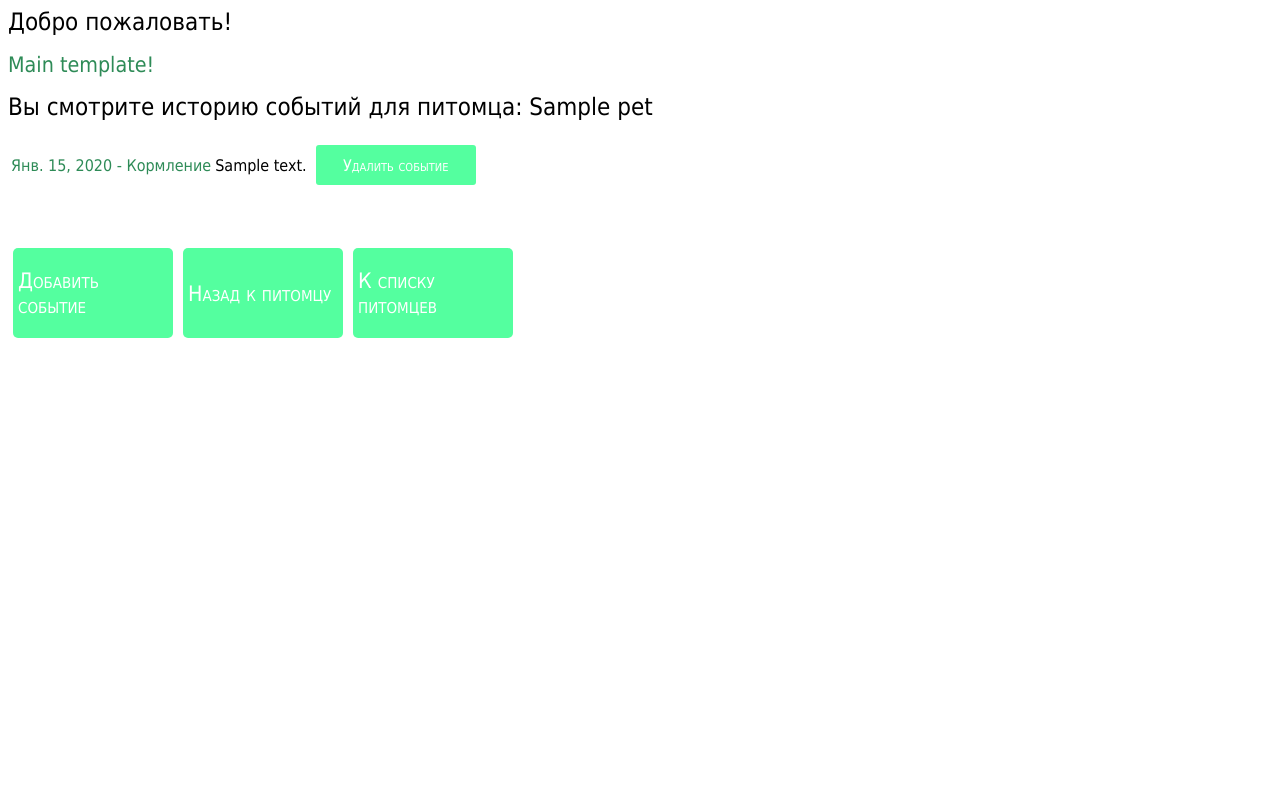
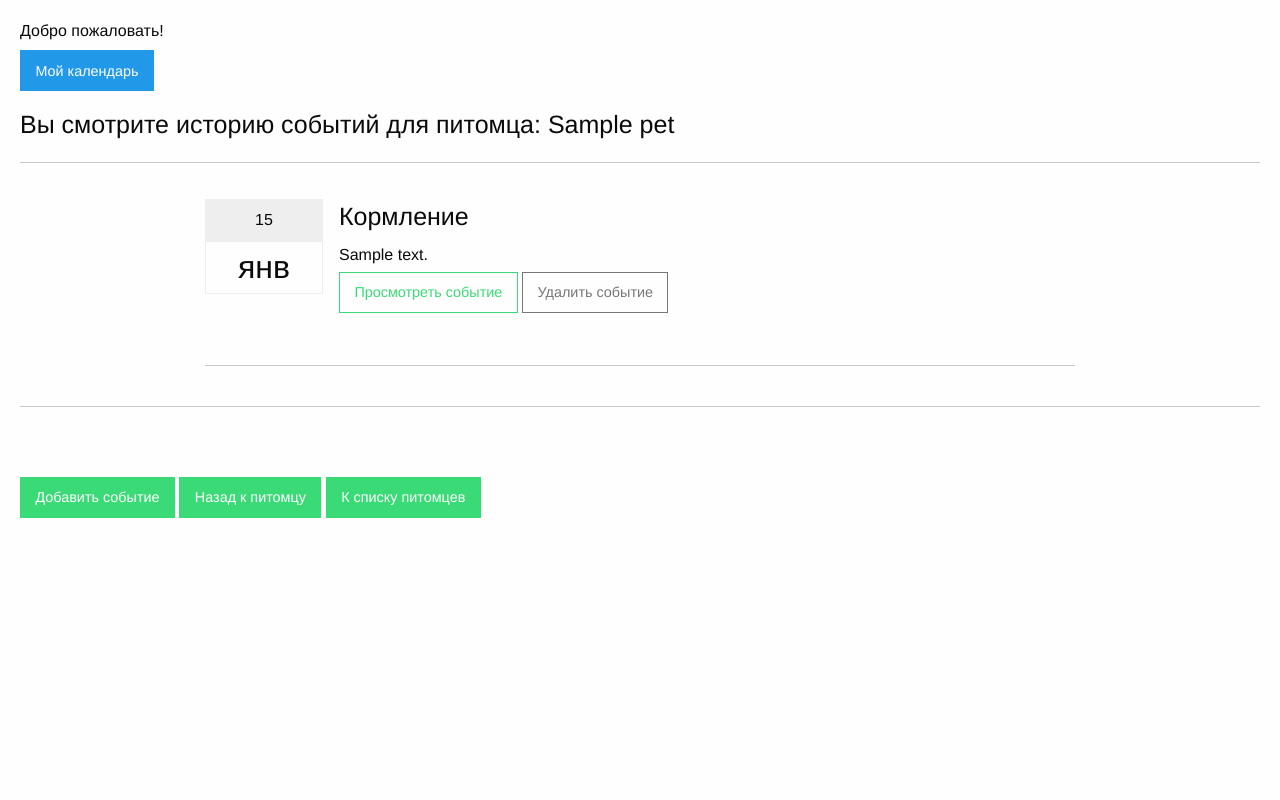
Before and after one commit to rivmar/mypet, a Django app: page /1/petevents/ in a window 1280 px wide. Run offline with Django 3.2, Linux system fonts and the light colour scheme; a user stored in the database is signed in; tables that the repository leaves empty hold one stand-in row (values such as "Sample post"); parts of the project's set-up code (start-up, migrations or seed data) failed here and were passed over.

Commit message:
Finish styles and calendar navigation

```diff
--- a/loginsys/templates/loginsys/login.html
+++ b/loginsys/templates/loginsys/login.html
@@ -10,8 +10,8 @@
 	{% if login_error %}
 	<label class='error'>{{ login_error }}</label>
 	{% endif %}
-	<input class='button' type='submit' value='Войти'><p>
-	<a href='/auth/register/'>Зарегистрироваться</a>
+	<input class="success hollow button" type='submit' value='Войти'><p>
+	<a href='/auth/register/' class="secondary button">Зарегистрироваться</a>
 </form>
 <div class="clear"></div>
 {% endblock %}
--- a/loginsys/templates/loginsys/register.html
+++ b/loginsys/templates/loginsys/register.html
@@ -5,6 +5,6 @@
  	<table class = 'form'>
  	{{ form.as_table }}
  	</table>
- 	<input class='button' type = 'submit' value='Зарегистрироваться'>
+ 	<input class="success hollow button" type = 'submit' value='Зарегистрироваться'>
  </form>
  {%endblock%}
--- a/pets/static/pets/css/foundation.css
+++ b/pets/static/pets/css/foundation.css
@@ -22,7 +22,8 @@
    * Remove default margin.
    */
 body {
-  margin: 0; }
+  margin: 0;
+}
 
 /* HTML5 display definitions
      ========================================================================== */
@@ -354,11 +355,14 @@
    */
 table {
   border-collapse: collapse;
-  border-spacing: 0; }
+  border-spacing: 0;
+}
 
 td,
 th {
-  padding: 0; }
+  padding: 0;
+  vertical-align: middle;
+  }
 
 .foundation-mq {
   font-family: "small=0em&medium=40em&large=64em&xlarge=75em&xxlarge=90em"; }
@@ -373,7 +377,7 @@
   box-sizing: inherit; }
 
 body {
-  padding: 0;
+  padding: 20;
   margin: 0;
   font-family: "Helvetica Neue", Helvetica, Roboto, Arial, sans-serif;
   font-weight: normal;
@@ -525,17 +529,17 @@
     font-size: 1rem; } }
 
 a {
-  color: #2199e8;
+  color: #2E8B57; /*#2199e8;*/
   text-decoration: none;
   line-height: inherit;
   cursor: pointer; }
   a:hover, a:focus {
-    color: #1585cf; }
+    color:  #3adb76;}
   a img {
     border: 0; }
 
 hr {
-  max-width: 75rem;
+  max-width: 100rem;
   height: 0;
   border-right: 0;
   border-top: 0;
--- a/pets/static/pets/styles.css
+++ b/pets/static/pets/styles.css
@@ -1,26 +1,6 @@
-body {
-	font-size: 16pt;
-	font-family: Tahoma;
-}
-
-h1 {
-	font-size: 18pt;
-	font-weight: normal;
-	text-decoration: none;
-}
-
-a {
-	text-decoration: none;
-	color: #2E8B57;
-}
-
 .clear {
 	clear: both;
 	height: 50px;
-}
-
-.form input, select, textarea {
-	margin: 0px 5px 10px;
 }
 
 #calendar td.today {
@@ -96,42 +76,41 @@
 	font-style: italic
 }
 
-.bigbutton {
-	width: 150px;
-	height: 80px;
-	background:  #54FF9F ;
-	display: table;
-	padding: 5px;
-	margin: 5px;
-	float: left;
-	border-radius: 5px;
-}
+.event {
+  padding: 1rem 1rem 1rem 0;
+  display: table; }
 
-.bigbutton a {
-	color: #FFFFFF;
-	display: table-cell;
-	font-size: 16pt;
-	font-stretch: condensed;
-	font-variant: small-caps;
-	vertical-align: middle;
-}
+.event-date {
+  width: 6rem;
+  margin: 0 auto 1rem;
+  display: table-cell;
+  width: auto; }
+  .event-date .event-month {
+    margin: 0;
+    background: #eee;
+    padding: 0.5rem 2rem;
+    text-align: center; }
+  .event-date .event-day {
+    margin: 0;
+    border: 1px solid #eee;
+    padding: 0 2rem;
+    text-align: center;
+    font-size: 2rem; }
 
-.smallbutton {
-	width: 150px;
-	height: 30px;
-	background:  #54FF9F ;
-	display: table;
-	padding: 5px;
-	margin: 5px;
-	border-radius: 3px;
-}
-
-.smallbutton a {
-	color: #FFFFFF;
-	display: table-cell;
-	font-size: 12pt;
-	font-stretch: condensed;
-	font-variant: small-caps;
-	text-align: center;
-	vertical-align: middle;
-}
+.event-desc {
+  padding: 0 0 0 1rem;
+  text-align: left;
+  display: table-cell;
+  vertical-align: top; }
+  .event-desc .event-desc-header {
+    margin: 0 0 0.5rem 0;
+    padding: 0; }
+  .event-desc .event-desc-detail {
+    margin: 0 0 0.25rem;
+    padding: 0; }
+  .event-desc .event-desc-time {
+    font-weight: bold; }
+  .event-desc .rsvp.button {
+    padding-top: 0.5rem;
+    padding-bottom: 0.5rem;
+    margin: 0; }
--- a/pets/templates/pets/addspecies.html
+++ b/pets/templates/pets/addspecies.html
@@ -6,7 +6,7 @@
     {% csrf_token %}
     {{ form.as_table }}
     </table>
-    <button type='Submit'>Создать</button>
+    <button type='Submit' class="success hollow button">Создать</button>
 </form>
 <div clss="clear"></div>
 {% endblock %}
--- a/pets/templates/pets/cal_template.html
+++ b/pets/templates/pets/cal_template.html
@@ -1,6 +1,7 @@
 {% extends 'pets/main.html' %}
 {% load static %}
 {% block information %}
+<hr>
 <div id="calendar">
     {{ calendar }}
 </div>
@@ -17,4 +18,9 @@
 <img src="{% static 'images/gr.png' %}" /> - другое<br>
 </div><p>
 <div class="clear"></div>
+<a href = '{% url 'pets:calendar' pyear pmonth %}'><<Раньше<<</a>
+<a href = '{% url 'pets:calendar' %}'>  Текущий месяц  </a>
+<a href = '{% url 'pets:calendar' nyear nmonth %}'>>>Позже>></a>
+<hr>
+<div class="clear"></div>
 {% endblock %}
--- a/pets/templates/pets/delete_event.html
+++ b/pets/templates/pets/delete_event.html
@@ -1,5 +1,9 @@
+{% extends 'pets/main.html' %}
+
+{% block information %}
 <form action="" method="post">
 Вы действительно хотите удалить это событие?
     {% csrf_token %}
-    <button>Удалить</button>
+    <button class="success hollow button">Удалить</button>
 </form>
+{% endblock %}
--- a/pets/templates/pets/event_form.html
+++ b/pets/templates/pets/event_form.html
@@ -7,13 +7,13 @@
     {% csrf_token %}
     {{ form.as_table }}
     </table>
-    <button type='Submit'>Создать</button>
+    <button type='Submit' class="success hollow button">Создать</button>
 </form>
 <div clss="clear"></div>
 {% if object %}
-<div class = 'bigbutton'><a href="{% url 'pets:petdetail' object.pet.id %}">Вернуться к питомцу {{ object.pet }}</a></div>
+<a href="{% url 'pets:petdetail' object.pet.id %}" class="success button">Вернуться к питомцу {{ object.pet }}</a>
 {% endif %}
 {% if pet_name %}
-<div class = 'bigbutton'><a href="{% url 'pets:petdetail' pet_name.id %}">Вернуться к питомцу {{ pet_name }}</a></div>
+<a href="{% url 'pets:petdetail' pet_name.id %}" class="success button">Вернуться к питомцу {{ pet_name }}</a>
 {% endif %}
 {% endblock %}
--- a/pets/templates/pets/main.html
+++ b/pets/templates/pets/main.html
@@ -1,13 +1,19 @@
 {% load staticfiles %}
-<html><head>
-<title>MyPet - календарь террариумиста</title>
-<link rel='stylesheet' type='text/css' href = '{% static 'pets/styles.css' %}'
-</head>
+<html>
+  <head>
+    <meta charset="utf-8">
+    <meta http-equiv="x-ua-compatible" content="ie=edge">
+    <meta name="viewport" content="width=device-width, initial-scale=1.0">
+    <link rel='stylesheet' type='text/css' href = '{% static 'pets/styles.css' %}'>
+    <link rel="stylesheet" href='{% static 'pets/css/foundation.css' %}'>
+    <title>MyPet - календарь террариумиста</title>
+    <link rel="shortcut icon" type="image/png" href='{% static "images/favicon.ico" %}'/>
+ </head>
 <body>
-<h1>Добро пожаловать!</h1>
-<a href="{% url 'pets:calendar' %}">Main template!</a>
+<h6>Добро пожаловать!</h1>
+<a href="{% url 'pets:calendar' %}" class="button">Мой календарь</a><br/>
 {% block login %}{% endblock %}
 {% block information %}{% endblock %}
-<div class = 'bigbutton'><a href="{% url 'pets:petlist' %}">К списку питомцев</a></div>
+<a href="{% url 'pets:petlist' %}" class="success button">К списку питомцев</a>
 </body>
 </html>
--- a/pets/templates/pets/petevents.html
+++ b/pets/templates/pets/petevents.html
@@ -1,19 +1,33 @@
 {% extends 'pets/main.html' %}
 
 {% block information %}
-<h1>Вы смотрите историю событий для питомца: {{ petname }}</h1>
-<table>
+<h4>Вы смотрите историю событий для питомца: {{ petname }}</h1>
+<hr>
+<div class="row">
+  <div class="small-9 columns small-centered">
 {% if not events %}
 Вы не добавили ни одного события для этого питомца.
 {% endif %}
 {% for event in events %}
-<tr><td>
-<a href="{% url 'pets:viewevent' event.id %}">{{ event.event_date }} - {{ event.get_event_type_display }}</a></td>
-<td>{{ event.event_comment }}</td>
-<td><div class = 'smallbutton'><a href="{% url 'pets:deleteevent' event.id %}">Удалить событие</a></div></td>
+    <article class="event">
+
+        <div class="event-date">
+          <p class="event-month">{{ event.event_date|date:"d" }}</p>
+          <p class="event-day">{{ event.event_date|date:"b" }}</p>
+        </div>
+
+        <div class="event-desc">
+          <h4 class="event-desc-header">{{ event.get_event_type_display }}</h4>
+          <p class="event-desc-detail"><span class="event-desc-time"></span>{{ event.event_comment }}</p>
+          <a href="{% url 'pets:viewevent' event.id %}" class = 'success hollow button'>Просмотреть событие</a>
+          <a href="{% url 'pets:deleteevent' event.id %}" class="secondary hollow button">Удалить событие</a>
+        </div>
+      </article>
+      <hr>
 {% endfor %}
-</table>
+</div></div>
+<hr>
 <div style="clear:both; height: 50px;"></div>
-<div class = 'bigbutton'><a href="{% url 'pets:addevent' petid %}">Добавить событие</a></div>
-<div class = 'bigbutton'><a href="{% url 'pets:petdetail' petid %}">Назад к питомцу</a></div>
+<a href="{% url 'pets:addevent' petid %}" class="success button">Добавить событие</a>
+<a href="{% url 'pets:petdetail' petid %}" class="success button">Назад к питомцу</a>
 {% endblock %}
--- a/pets/templates/pets/pets_form.html
+++ b/pets/templates/pets/pets_form.html
@@ -1,17 +1,17 @@
 {% extends 'pets/main.html' %}
 
 {% block information %}
-<p><div class = 'smallbutton'><a href="{% url 'pets:newspecies' %}">Новый вид</a></div><span class="helptext"> Добавить вид, которого нет в выпадающем списке. Введенные ранее в форму данные будут утеряны!</span>
+<p><a href="{% url 'pets:newspecies' %}"class="success hollow button">Новый вид</a><span class="helptext"> Добавить вид, которого нет в выпадающем списке. Введенные ранее в форму данные будут утеряны!</span>
 <p>
 <form action="" method="post">
 	<table class = 'form'>
     {% csrf_token %}
     {{ form.as_table }}
     </table>
-    <button type='Submit'>Создать</button>
+    <button type='Submit' class="success hollow button">Создать</button>
     </form>
  <div class="clear"></div>
 {% if object %}
-<div class = 'bigbutton'><a href="{% url 'pets:petdetail' object.id %}">Вернуться к питомцу {{object.pet_name}}</a></div>
+<a href="{% url 'pets:petdetail' object.id %}" class="success button">Вернуться к питомцу {{object.pet_name}}</a>
 {% endif %}
 {% endblock %}
--- a/pets/views.py
+++ b/pets/views.py
@@ -260,11 +260,23 @@
         return '<td class="%s">%s</td>' % (cssclass, body)
 
 def calendar(request, year=datetime.date.today().year, month=datetime.date.today().month):
+  month = int(month)
+  year = int(year)
+  def find_last_next_month(year, month):
+  	cur_date = datetime.date(year, month, 15)
+  	step = datetime.timedelta(days=30)
+  	next, prev = cur_date + step, cur_date - step
+  	nmonth, nyear = '{:02}'.format(next.month), next.year
+  	pmonth, pyear = '{:02}'.format(prev.month), prev.year
+  	res = {'nmonth': nmonth, 'nyear': nyear, 'pmonth': pmonth, 'pyear': pyear}
+  	return res
   my_events = Events.objects.order_by('event_date').filter(
     event_date__year=year, event_date__month=month, pet__u_name=request.user
   )
   cal = EventsCalendar(my_events).formatmonth(year, month)
-  return render_to_response('pets/cal_template.html', {'calendar': mark_safe(cal),})
+  flnm = find_last_next_month(year, month)
+  flnm.update({'calendar': mark_safe(cal),'month': '{:02}'.format(month), 'year': year})
+  return render_to_response('pets/cal_template.html', flnm)
 
 class PetEventsView(generic.ListView):
 	model = Events
```
Also changed, not shown: pets/templates/pets/calendarday.html (+22 -5 lines), pets/templates/pets/event.html (+7 -6 lines), pets/templates/pets/pet.html (+11 -11 lines), pets/templates/pets/petlist.html (+4 -3 lines), pets/static/images/favicon.ico (added).
